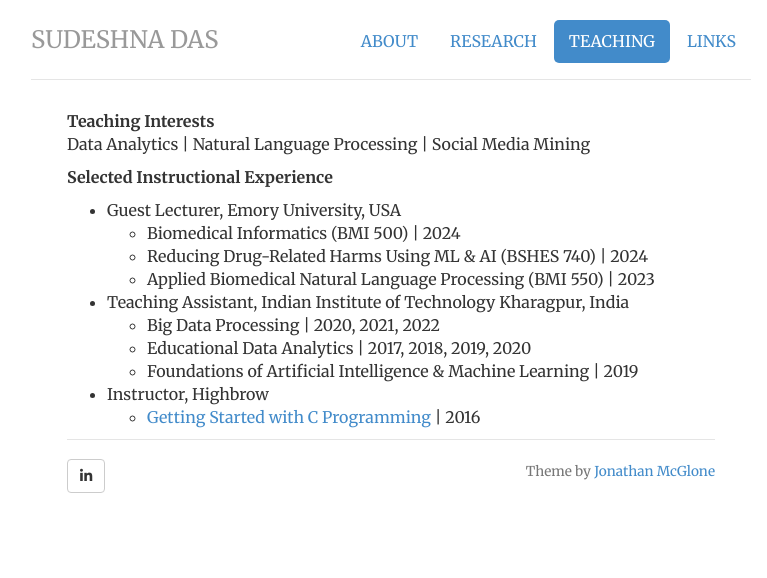
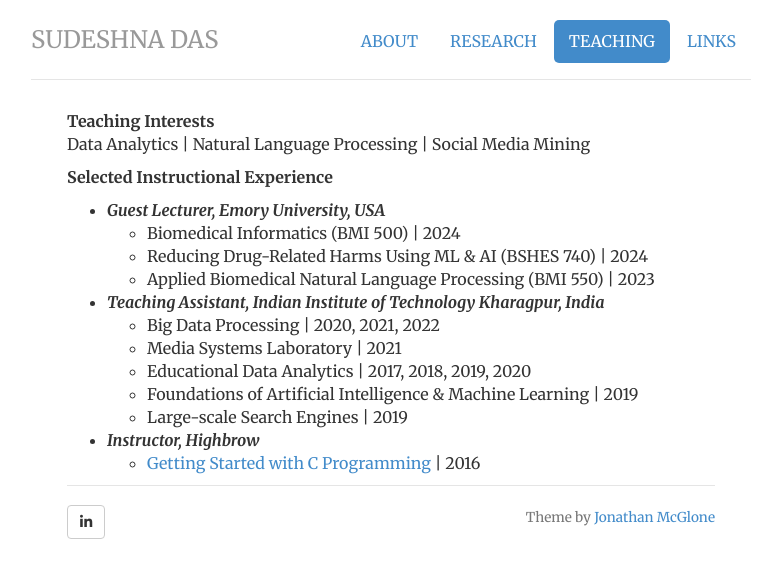
Before and after one commit to das-sudeshna/das-sudeshna.github.io, a Jekyll site: the page built from teaching/index.html, in a window 1280 px wide. Shown: the top 578 px of the page, without its empty margins (249-1016 px from the left). Built offline with Jekyll 4.4.1, drawn with Linux system fonts in a browser that asks for light colours; nearby versions of some CDN libraries.

Commit message:
Update index.html

```diff
--- a/teaching/index.html
+++ b/teaching/index.html
@@ -15,7 +15,7 @@
 
     <p><strong>Selected Instructional Experience</strong><br>
 	<ul>
-      <li>Guest Lecturer, Emory University, USA
+      <li><strong><em>Guest Lecturer, Emory University, USA</strong></em>
 		<ul>
 
 				<li> Biomedical Informatics (BMI 500) | 2024
@@ -26,18 +26,22 @@
 
 		</ul>
 
-      <li>Teaching Assistant, Indian Institute of Technology Kharagpur, India
+      <li><strong><em>Teaching Assistant, Indian Institute of Technology Kharagpur, India</strong></em>
         <ul>
 
 				<li> Big Data Processing | 2020, 2021, 2022
+
+				<li> Media Systems Laboratory | 2021
 
        			<li> Educational Data Analytics | 2017, 2018, 2019, 2020
 
         		<li> Foundations of Artificial Intelligence & Machine Learning | 2019
 
+				<li> Large-scale Search Engines | 2019
+
         </ul>
 
-      <li>Instructor, Highbrow
+      <li><strong><em>Instructor, Highbrow</strong></em>
         <ul>
 
 				<li> <a href="https://gohighbrow.com/portfolio/getting-started-with-c-programming/">Getting Started with C Programming</a> | 2016
```
Lines whose indentation alone changed are shown as unchanged.
